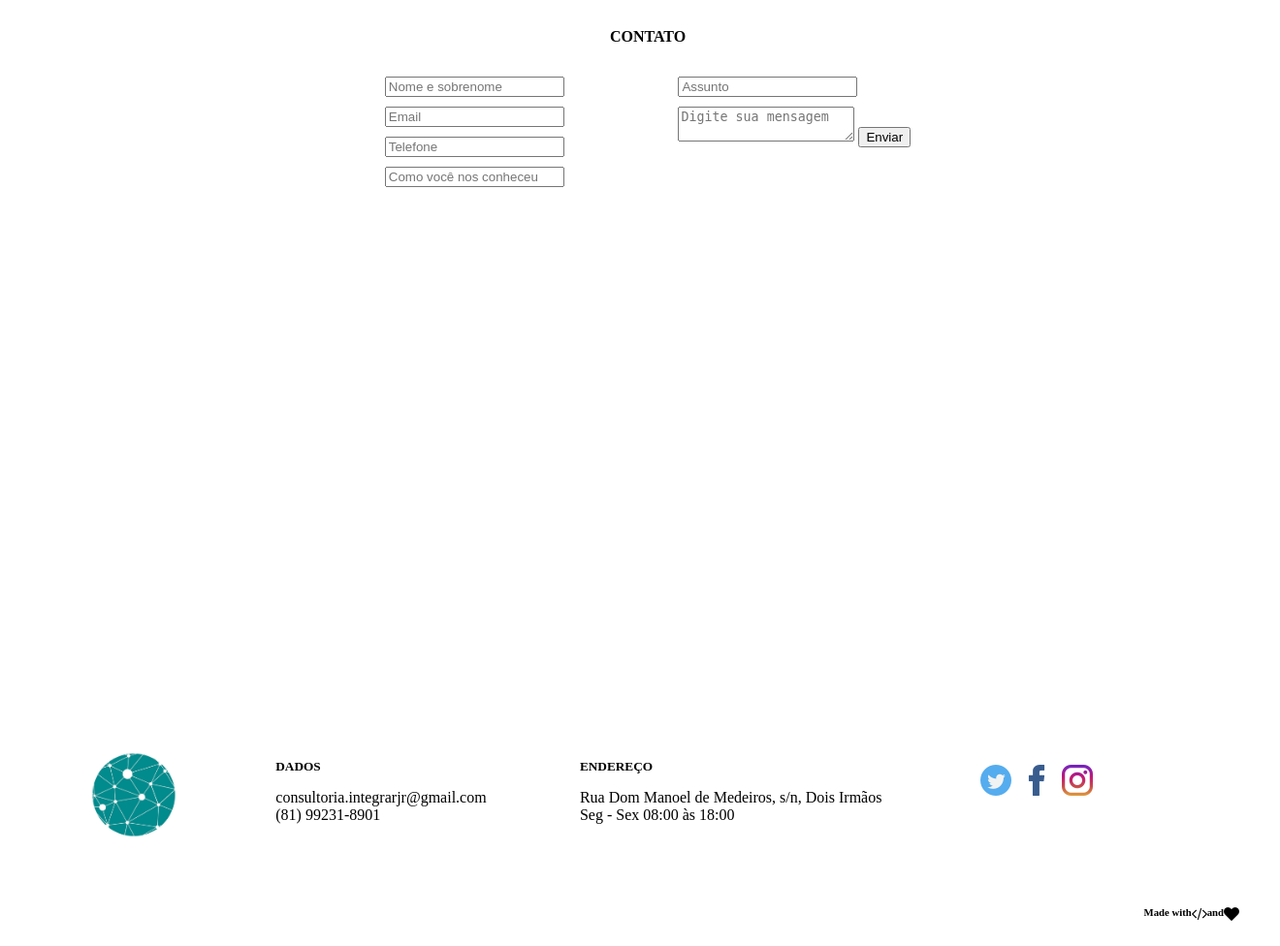
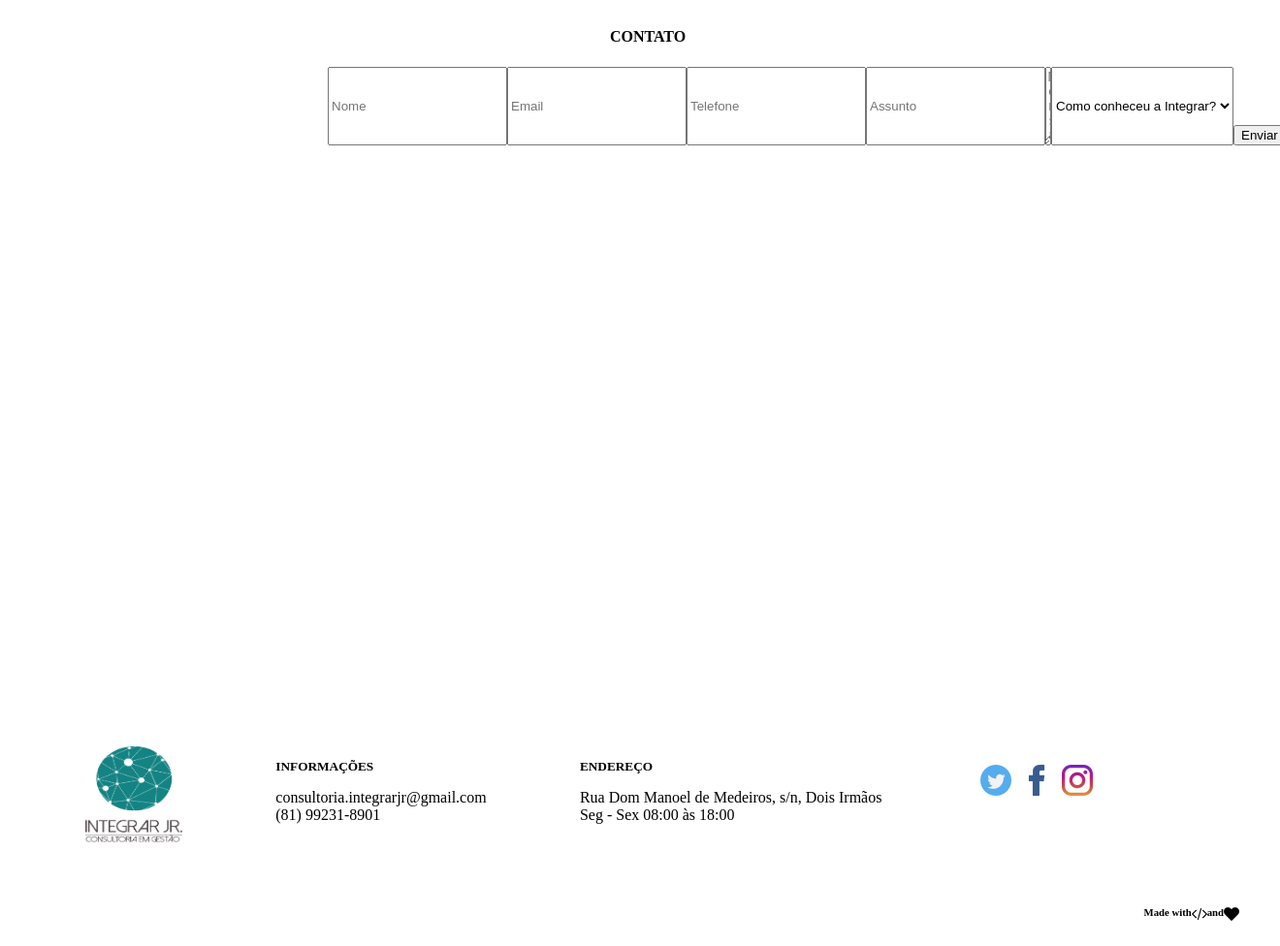
Before and after one commit to citi-onboarding/IntegrarJr, a Django app: page / in a window 1320 px wide. Shown: the whole page at 97% size. Run offline with Django 3.2, Linux system fonts and the light colour scheme.

Commit message:
footer mobile pronto

```diff
--- a/core/forms.py
+++ b/core/forms.py
@@ -1,11 +1,18 @@
 from django import forms
 
 class Contato(forms.Form):
-    comoConheceuOp=()
+    comoConheceuOp=(
+        ('Selecione', 'Como conheceu a Integrar?'),
+        ('Redes sociais', 'Redes sociais'),
+        ('Indicação', 'Indicação'),
+        ('Pesquisa', 'Pesquisa'),
+        ('Outros', 'Outros'),
+    )
 
-    nameContato = forms.CharField()
-    emailContato = forms.EmailField()
-    phoneContato = forms.CharField()
-    subjectContato = forms.CharField()
-    messageContato = forms.CharField()
-    meetContato = forms.ChoiceField()
+    nameContato = forms.CharField(label="",widget=forms.TextInput(attrs={'placeholder': 'Nome'}))
+    emailContato = forms.EmailField(label="",widget=forms.TextInput(attrs={'placeholder': 'Email'}))
+    phoneContato = forms.CharField(label="",widget=forms.TextInput(attrs={'placeholder': 'Telefone'}))
+    subjectContato = forms.CharField(label="",widget=forms.TextInput(attrs={'placeholder': 'Assunto'}))
+    messageContato = forms.CharField(label="", widget=forms.Textarea(attrs={'width':"100%", 'cols' : "30", 'rows': "5", 'placeholder': 'Mensagem'}))
+
+    meetContato = forms.ChoiceField(label="", choices=comoConheceuOp)
--- a/core/templates/index.html
+++ b/core/templates/index.html
@@ -6,7 +6,7 @@
     <meta charset="UTF-8">
     <meta http-equiv="X-UA-Compatible" content="ie=edge">
     <meta name="viewport" content="width=device-width, initial-scale=1.0">
-    <link rel="stylesheet" href={% static "css\style.css" %}>
+    <link rel="stylesheet" href="{% static "css\style.css" %}">
 </head>
 <body>
     <nav id="navbar"></nav>
@@ -16,27 +16,18 @@
     <div class="Contato">
         <h4>CONTATO</h4>
         <form action="" method = "POST">
-            <div id="contato-1">
-            <input class="campo" type="text" name="nome" placeholder="Nome e sobrenome"><br>
-            <input class="campo" type="email" name="email" placeholder="Email"><br>
-            <input class="campo" type="text" name="telefone" placeholder="Telefone"><br>
-            <input class="campo" type="text" name="conheceu" placeholder="Como você nos conheceu"><br>
+                {{ form }}
+                <button class="campo" id="button" type="submit" style="margin-top:5px ;">Enviar</button>
 
-            </div>
-            <div id="contato-2">
-                <input class="campo" type="text" name="Assunto" placeholder="Assunto"><br>
-                <textarea class="campo" name="mensagem" placeholder="Digite sua mensagem"></textarea>
-                <button class="campo" id="button" type="submit" style="margin-top:5px ;">Enviar</button>
-            </div>
         </form>
     </div>
     <footer class="footer">
         <span class="footer-flex">
             <div class="footer-son" id="footer-logo">
-                <img src={% static "\images\integrar.jpg" %} width="100px" height="100px"></img>
+                <img src={% static "\images\logo_2.png" %} width="100px" height="100px"></img>
             </div>
             <div class="footer-son" id="footer-dados">
-                <h5>DADOS</h5>
+                <h5>INFORMAÇÕES</h5>
                 <p>consultoria.integrarjr@gmail.com</p>
                 <p>(81) 99231-8901</p>
             </div>
@@ -51,6 +42,17 @@
                 <img src={% static "icons\instagram.png" %}></img>
             </div>
             <div id="vazia"></div>
+            <div id="footer-media">
+                <div id="footer-logo-media">
+                <img src={% static "\images\logo_2.png" %} width="100px" height="100px"></img>
+                </div>
+                <div class="footer-son" id="footer-redes-sociais-media">
+                    <img src={% static "icons\twitter.png" %}></img>
+                    <img src={% static "icons\facebook.png" %}></img>
+                    <img src={% static "icons\instagram.png" %}></img>
+                    <h6>Made with<strong></></strong></strong> and ♥</h6>
+                </div>
+            </div>
         </span>
         <div id="made">
             <h6>Made with<img src={% static "icons\code.png" %}></img> and
--- a/static/css/style.css
+++ b/static/css/style.css
@@ -57,10 +100,10 @@ footer{
 #footer-redes-sociais:hover{
     cursor: pointer;
 }
-h5{
+footer h5{
     margin-bottom: 15px;
 }
-p{
+footer p{
     margin: 0px;
 }
 #vazia{
```
Also changed, not shown: other parts of static/css/style.css (+44 -1 lines), static/images/integrar.jpg (deleted), static/images/logo_2.png (added).
